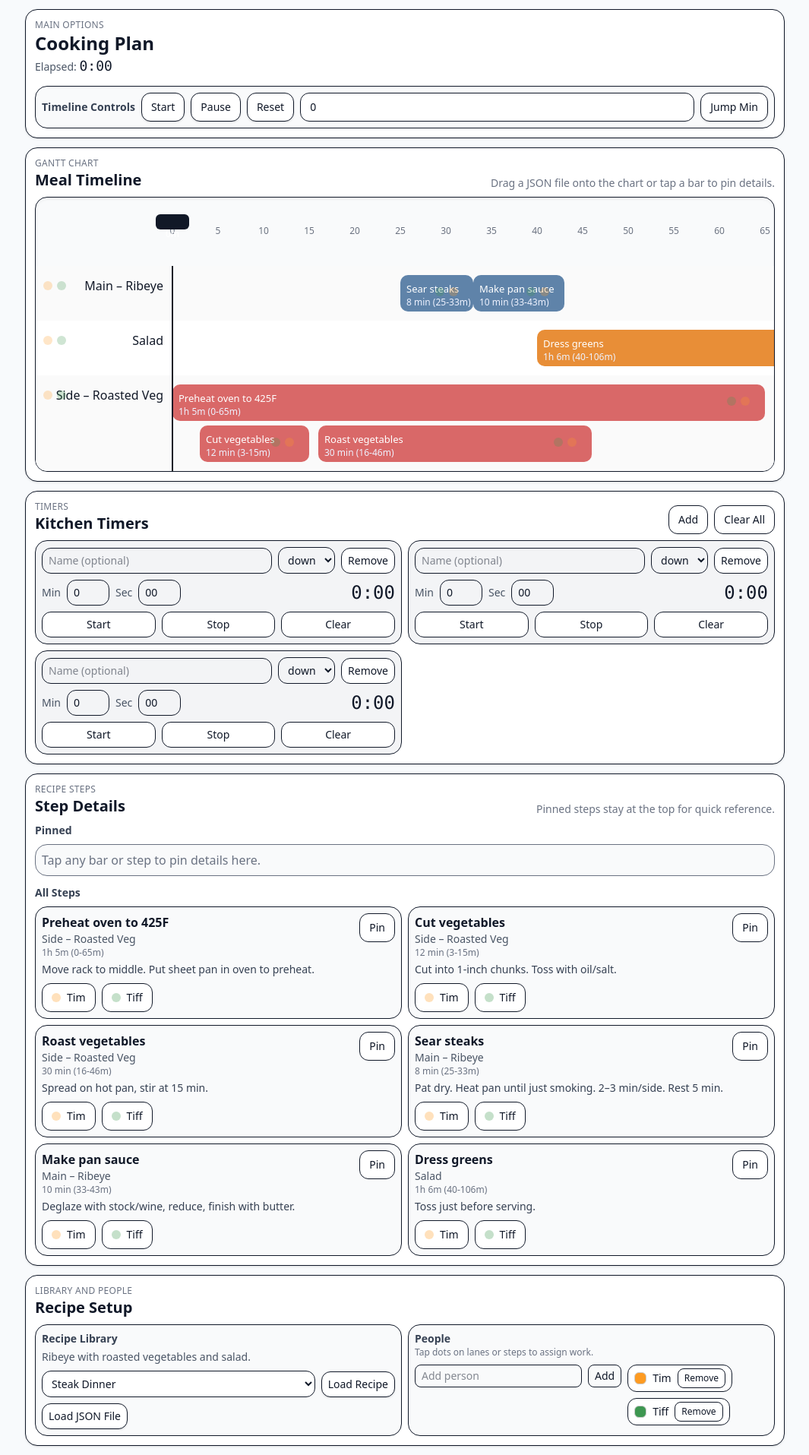
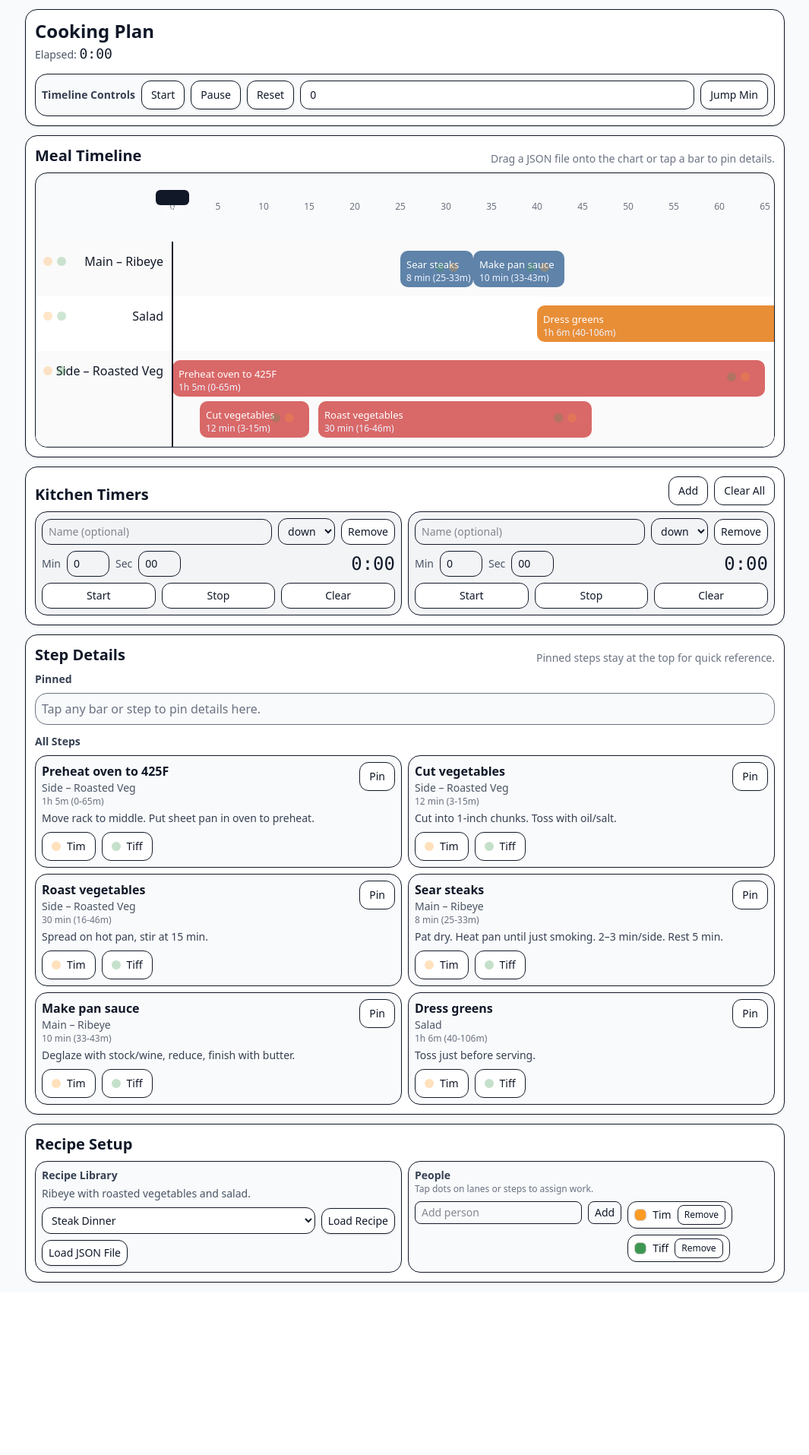
Before and after one commit to timdmacdo/dinner_planner, a React (Vite) app: page / in a window 1280 px wide. Shown: the whole page at 76% size, without its empty margins (107-1172 px from the left). After the commit the page ends 1700 px from the top, so only its background shows below. Built offline with nearby package versions, Linux system fonts and the light colour scheme.

Commit message:
default mods

```diff
--- a/src/App.tsx
+++ b/src/App.tsx
@@ -241,7 +241,6 @@ export default function MealGantt() {
   const [timers, setTimers] = useState<UxTimer[]>([
   { id: "t1", name: "", minStr: "0", secStr: "00", remaining: 0, running: false, cleared: true, mode: 'down' },
   { id: "t2", name: "", minStr: "0", secStr: "00", remaining: 0, running: false, cleared: true, mode: 'down' },
-  { id: "t3", name: "", minStr: "0", secStr: "00", remaining: 0, running: false, cleared: true, mode: 'down' },
   ]);
 
   // global tick for timers
@@ -490,7 +489,6 @@ export default function MealGantt() {
           <div className="flex flex-col gap-3">
             <div className="flex flex-col gap-1 md:flex-row md:items-end md:justify-between">
               <div>
-                <div className="text-xs uppercase tracking-wide text-gray-500">Main Options</div>
                 <h1 className="text-2xl font-semibold">Cooking Plan</h1>
                 <div className="text-sm text-gray-600">
                   Elapsed: <span className="font-mono text-lg text-gray-900">{fmtMMSS(elapsedSeconds)}</span>
@@ -523,7 +521,6 @@ export default function MealGantt() {
         <section className="p-3 rounded-2xl border bg-white shadow-sm">
           <div className="mb-2 flex flex-col gap-1 md:flex-row md:items-end md:justify-between">
             <div>
-              <div className="text-xs uppercase tracking-wide text-gray-500">Gantt Chart</div>
               <h2 className="text-xl font-semibold">Meal Timeline</h2>
             </div>
             <div className="text-sm text-gray-500">Drag a JSON file onto the chart or tap a bar to pin details.</div>
@@ -624,7 +621,6 @@ export default function MealGantt() {
         <section className="p-3 rounded-2xl border bg-white shadow-sm">
           <div className="mb-2 flex items-end justify-between gap-3">
             <div>
-              <div className="text-xs uppercase tracking-wide text-gray-500">Timers</div>
               <h2 className="text-xl font-semibold">Kitchen Timers</h2>
             </div>
             <div className="flex gap-2">
@@ -671,7 +667,6 @@ export default function MealGantt() {
         <section className="p-3 rounded-2xl border bg-white shadow-sm">
           <div className="mb-2 flex flex-col gap-1 md:flex-row md:items-end md:justify-between">
             <div>
-              <div className="text-xs uppercase tracking-wide text-gray-500">Recipe Steps</div>
               <h2 className="text-xl font-semibold">Step Details</h2>
             </div>
             <div className="text-sm text-gray-500">Pinned steps stay at the top for quick reference.</div>
@@ -747,7 +742,6 @@ export default function MealGantt() {
 
         <section className="p-3 rounded-2xl border bg-white shadow-sm">
           <div className="mb-2">
-            <div className="text-xs uppercase tracking-wide text-gray-500">Library And People</div>
             <h2 className="text-xl font-semibold">Recipe Setup</h2>
           </div>
 
```
